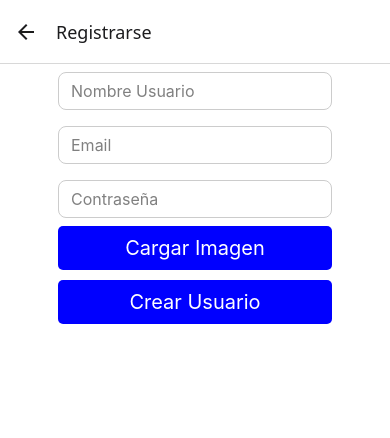
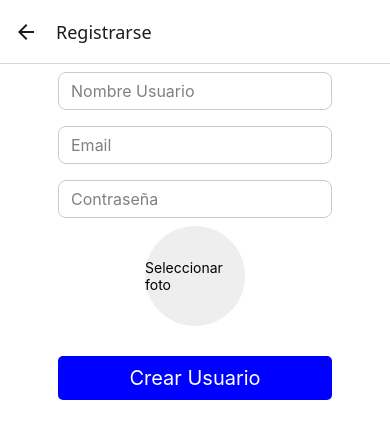
Before and after one commit to Fernando-Bonilla/EcoChallenge, a React Native app: screen /Register in a window 390 px wide. Shown: the top 438 px of the page. Built offline with nearby package versions, Linux system fonts and the light colour scheme.

Commit message:
- Corregido el problema con las imagenes

```diff
--- a/src/components/Image/Image.js
+++ b/src/components/Image/Image.js
@@ -7,11 +7,17 @@ const ImageComponent = (props) => {
 
     return(
         <Image
-            style={[styles.image, props.style]}
+            //style={[styles.image, props.style]}
+            style={[
+                styles.image,
+                {
+                width: props.width || styles.image.width,
+                height: props.height || styles.image.height,
+                borderRadius: props.borderRadius || styles.image.borderRadius
+                },
+                props.style
+            ]}
             source ={props.source}
-            width={props.width}
-            height={props.height}
-            borderRadius={props.borderRadius}
         />
     );
 }
--- a/src/components/Image/Image.styles.js
+++ b/src/components/Image/Image.styles.js
@@ -2,8 +2,10 @@ import { StyleSheet } from "react-native";
 
 const styles = StyleSheet.create({
     image: {
-        width: 80,
-        height: 80,
+        width: 100,
+        height: 100,
+        borderRadius: 50,
+        backgroundColor: "#eee"
 
     }
 });
--- a/src/screens/Register/Register.js
+++ b/src/screens/Register/Register.js
@@ -1,9 +1,10 @@
 import React from "react";
-import { View, Alert, KeyboardAvoidingView, Image } from "react-native";
+import { View, Alert, KeyboardAvoidingView, Image, Text } from "react-native";
 import * as ImagePicker from 'expo-image-picker';
 import AsyncStorage from '@react-native-async-storage/async-storage';
 import { useState } from "react";
 import Button from "../../components/Button/Button";
+import { TouchableOpacity } from "react-native";
 import InputText from "../../components/InputText/InputText";
 import ImageComponent from "../../components/Image/Image";
 import { useUser } from "../../Context/UserContext";
@@ -21,17 +22,20 @@ const Register = ({navigation}) => {
     const pickImage = async () => {
 
         const { status } = await ImagePicker.requestMediaLibraryPermissionsAsync();
+
         if (status !== 'granted') {
             Alert.alert("Permiso requerido", "Necesitamos permiso para acceder a tus fotos");
             return;
         }
+
         let result = await ImagePicker.launchImageLibraryAsync({
-            mediaTypes: [ImagePicker.MediaType.image],
+            mediaTypes: ImagePicker.MediaTypeOptions.Images,
             allowsEditing: true,
-            aspect: [1, 1], // cuadrada
+            aspect: [1, 1],
             quality: 0.5,
         });
-        if (!result.cancelled && result.assets) {
+
+        if (!result.canceled && result.assets) {
             setProfileImage(result.assets[0].uri);
         }
     };
@@ -69,10 +73,10 @@ const Register = ({navigation}) => {
         }
 
         try {
-            const user = {email, userName, password}
+            const user = {email, userName, password, profileImage}
             setUser(user); // guardamos los datos del user en el context
             await AsyncStorage.setItem(email, JSON.stringify(user));
-            clearFields();
+            //clearFields();
             Alert.alert(" ",
                 "Usuario registrado con exito",
                 [{text: "OK", onPress: () => navigation.navigate("Home")}],
@@ -112,11 +116,11 @@ const Register = ({navigation}) => {
                     secureTextEntry={true}
                 />
 
-                <Button customPress={pickImage}  //style={{ alignItems: "center", marginBottom: 20 }}
-                    title="Cargar Imagen">
+                <TouchableOpacity onPress={pickImage} style={{ alignItems: "center", marginBottom: 20 }}>
                     {profileImage ? (
                         <ImageComponent
                         source={{ uri: profileImage }}
+                        style={{ width: 100, height: 100, borderRadius: 50 }}
                         />
                     ) : (
                         <View style={{
@@ -126,8 +130,9 @@ const Register = ({navigation}) => {
                         <Text>Seleccionar foto</Text>
                         </View>
                     )}
-                </Button>
+                </TouchableOpacity>
 
+                {console.log("en el register: ", profileImage)}
                 <Button
                     title="Crear Usuario"
                     customPress={registerUser}
--- a/src/screens/Settings/Settings.js
+++ b/src/screens/Settings/Settings.js
@@ -3,7 +3,11 @@ import InputText from "../../components/InputText/InputText";
 import Button from "../../components/Button/Button";
 import { View } from "react-native";
 import { KeyboardAvoidingView } from "react-native";
+import { TouchableOpacity } from "react-native";
+import { Text } from "react-native";
 import { Alert } from "react-native";
+import * as ImagePicker from 'expo-image-picker';
+import ImageComponent from "../../components/Image/Image";
 
 import { useUser } from "../../Context/UserContext";
 
@@ -13,35 +17,42 @@ import AsyncStorage from "@react-native-async-storage/async-storage";
 const Settings = ({navigation}) => {
     const {user, setUser} = useUser(); // Traemos los datos del current user del contexto
 
-    /* if (!user || !user.userName) {
-        return (
-            <View style={{ flex: 1, justifyContent: "center", alignItems: "center" }}>
-                <Text>Cargando usuario...</Text>
-            </View>
-        );
-    } */
     console.log('Usuario en contexto:', user);
 
     const [originalEmail, setOriginalEmail] = useState(user.email);
-
-/*     const [userName, setUserName] = useState(user.userName);
-    const [password, setPassword] = useState(user.password);
-    const [email, setEmail] = useState(user.email);
-    const [profileImage, setProfileImage] = useState(user.profileImage);
- */
 
     // Variables locales para los inputs
     const [newName, setNewName] = useState(user.userName);
     const [newEmail, setNewEmail] = useState(user.email);
     const [newPassword, setNewPassword] = useState(user.password);
-    //const [newprofileImage, setNewProfileImage] = useState(user.profileImage);
+    const [newprofileImage, setNewProfileImage] = useState(user.profileImage);
 
+    const pickImage = async () => {
+
+        const { status } = await ImagePicker.requestMediaLibraryPermissionsAsync();
+
+        if (status !== 'granted') {
+            Alert.alert("Permiso requerido", "Necesitamos permiso para acceder a tus fotos");
+            return;
+        }
+
+        let result = await ImagePicker.launchImageLibraryAsync({
+            mediaTypes: ImagePicker.MediaTypeOptions.Images,
+            allowsEditing: true,
+            aspect: [1, 1],
+            quality: 0.5,
+        });
+
+        if (!result.canceled && result.assets) {
+            setNewProfileImage(result.assets[0].uri);
+        }
+    };
 
     const clearFields = () => {
         setNewName("");
         setNewEmail("");
         setNewPassword("");
-        //setNewProfileImage(null);
+        setNewProfileImage(null);
     }
 
     const updateUserSettings = async () => {
@@ -83,7 +94,7 @@ const Settings = ({navigation}) => {
                 userName: newName,
                 email: newEmail,
                 password: newPassword,
-                //profileImage: newrofileImage
+                profileImage: newprofileImage
             };
 
             setUser(userUpdated); // guardamos los datos nuevos del user en el context
@@ -128,6 +139,23 @@ const Settings = ({navigation}) => {
                     value={newPassword}
                     secureTextEntry={true}
                 />
+
+                <TouchableOpacity onPress={pickImage} style={{ alignItems: "center", marginBottom: 20 }}>
+                    {newprofileImage ? (
+                        <ImageComponent
+                        source={{ uri: newprofileImage}} //
+                        style={{ width: 100, height: 100, borderRadius: 50 }}
+                        />
+                    ) : (
+                        <View style={{
+                        width: 100, height: 100, borderRadius: 50, backgroundColor: "#eee",
+                        alignItems: "center", justifyContent: "center", marginBottom: 10
+                        }}>
+                        <Text>Seleccionar foto</Text>
+                        </View>
+                    )}
+                </TouchableOpacity>
+
                 <Button
                     title="Guardar"
                     customPress={updateUserSettings}
```
Lines whose indentation alone changed are shown as unchanged.
